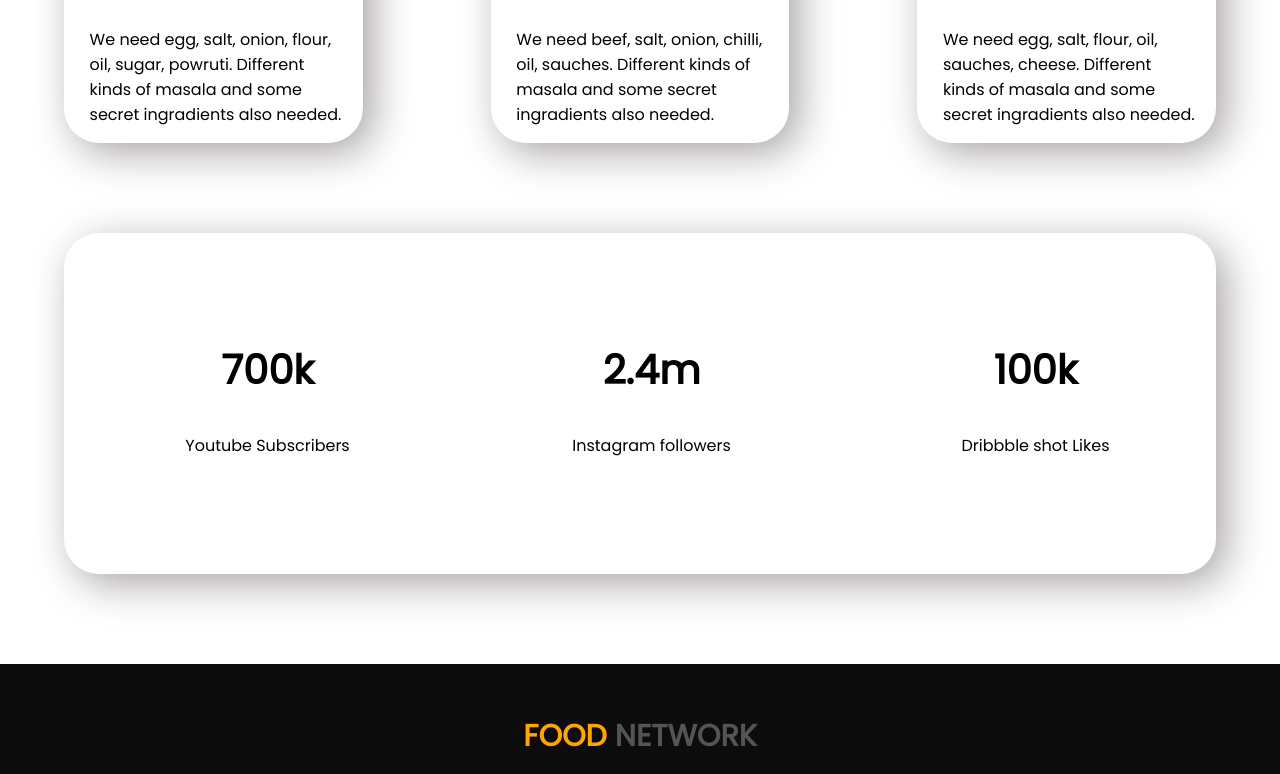
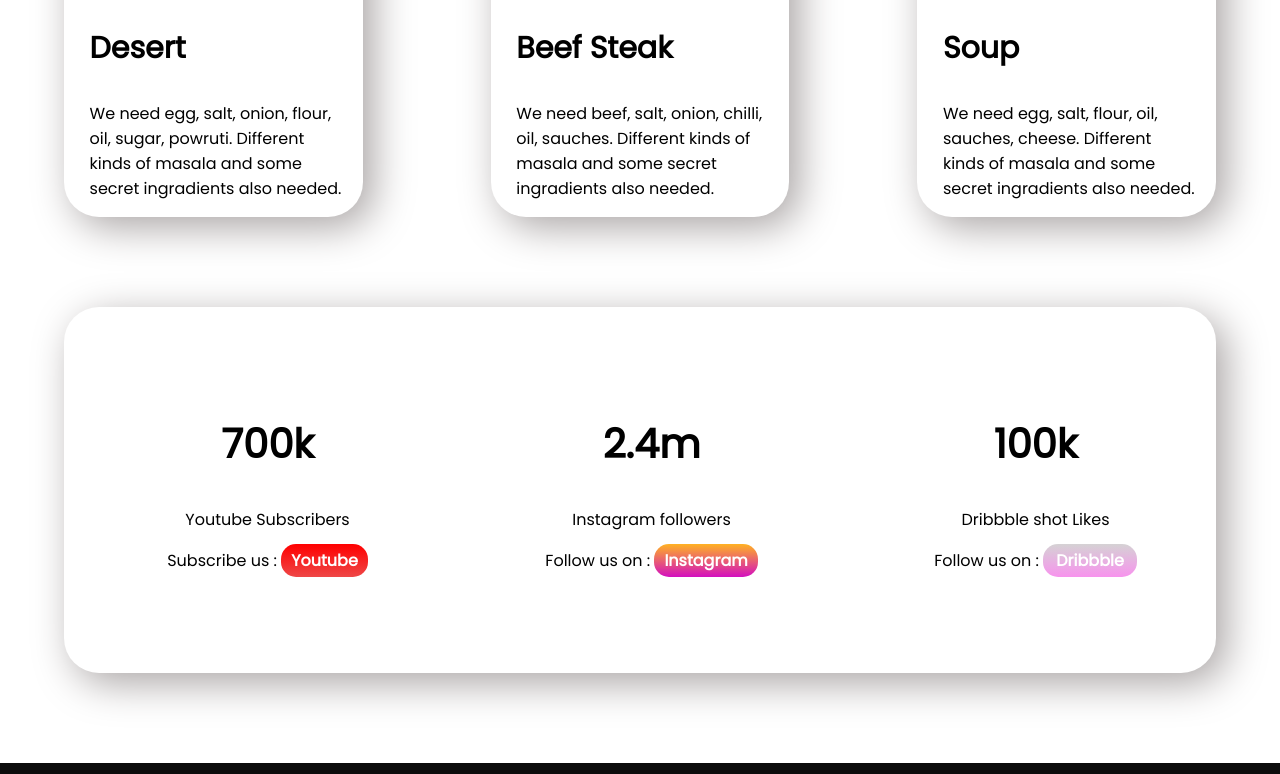
Before and after one commit to prantobiswas321/food-network, a plain HTML site: page index.html in a window 1280 px wide. Shown: the part 1928-2702 px from the top of the page. Drawn offline with Linux system fonts and the light colour scheme.

Commit message:
social links added

```diff
--- a/index.html
+++ b/index.html
@@ -17,8 +17,8 @@
         <div id="firstheader-margin" class="half-width">
             <h1 class="header-color"><span class="orange-color">Skip</span> The Diet, <br> Just Eat Healthy <br> With
                 Food Network</h1>
-            <h3 class="header-color">Imagin you don't need a diet because we provide <br> healthy and delicious food for
-                you!</h3>
+            <h4 class="header-color">Imagin you don't need a diet because we provide <br> healthy and delicious food for
+                you!</h4>
             <br> <br>
             <a target="_blank" class="link-button"
                 href="https://prantobiswas321.github.io/developer-portfolio/?fbclid=IwAR0J7Fh4Q7VABz4uBottlEocQIQis66_WAsdsd1MN_UTQ0d_08WxTSDX6rY">Order
@@ -38,7 +38,7 @@
                 to eat foods which are
                 cooked by me. I also liked to offer them different type of special food item. I want to offer good food
                 in a reasonable price to my customers.</p>
-            <br> <br> <br>
+            <br> <br> <br> <br>
             <a target="_blank" class="link-button" href="https://www.linkedin.com/in/pranto-biswas-145315161/">Contact
                 me</a>
         </div>
@@ -81,14 +81,20 @@
             <div id="triple-width">
                 <h2>700k</h2>
                 <p>Youtube Subscribers</p>
+                <span>Subscribe us : <a target="_blank" id="socio-youlink"
+                        href="https://www.youtube.com/">Youtube</a></span>
             </div>
             <div id="triple-width">
                 <h2>2.4m</h2>
                 <p>Instagram followers</p>
+                <span>Follow us on : <a target="_blank" id="socio-inslink"
+                        href="https://www.instagram.com/">Instagram</a></span>
             </div>
             <div id="triple-width">
                 <h2>100k</h2>
                 <p>Dribbble shot Likes</p>
+                <span>Follow us on : <a target="_blank" id="socio-driblink"
+                        href="https://dribbble.com/">Dribbble</a></span></span>
             </div>
         </div>
     </section>
--- a/style.css
+++ b/style.css
@@ -61,7 +61,7 @@ h3{
 .sction-backimg{
     background-image: url(images/shapes/7.png);
     background-repeat: no-repeat;
-    width: 100%;
+    height: 80vh;
     background-size: 100% 100%;
 }
 section.align{
@@ -90,3 +90,27 @@ footer {
 #netcolor{
     color: rgb(88, 83, 83);
 }
+#socio-youlink{
+    text-decoration: none;
+    color: white;
+    font-weight: 700;
+    background-image: linear-gradient(rgb(255, 0, 0), rgb(238, 71, 71));
+    border-radius: 15px;
+    padding: 5px 10px;
+}
+#socio-inslink{
+    text-decoration: none;
+    color: white;
+    font-weight: 700;
+    background-image: linear-gradient(rgb(255, 178, 34), rgb(211, 15, 191));
+    border-radius: 15px;
+    padding: 5px 10px;
+}
+#socio-driblink{
+    text-decoration: none;
+    color: white;
+    font-weight: 700;
+    background-image: linear-gradient(rgb(213, 210, 212), rgb(247, 147, 237));
+    border-radius: 15px;
+    padding: 5px 13px;
+}
```
Also changed, not shown: images/shapes/Popular-Logo-Instagram-icon-PNG.png (added), images/shapes/Popular-Logo-YouTube-icon-PNG.png (added), images/shapes/dribbble-logo.png (added).
